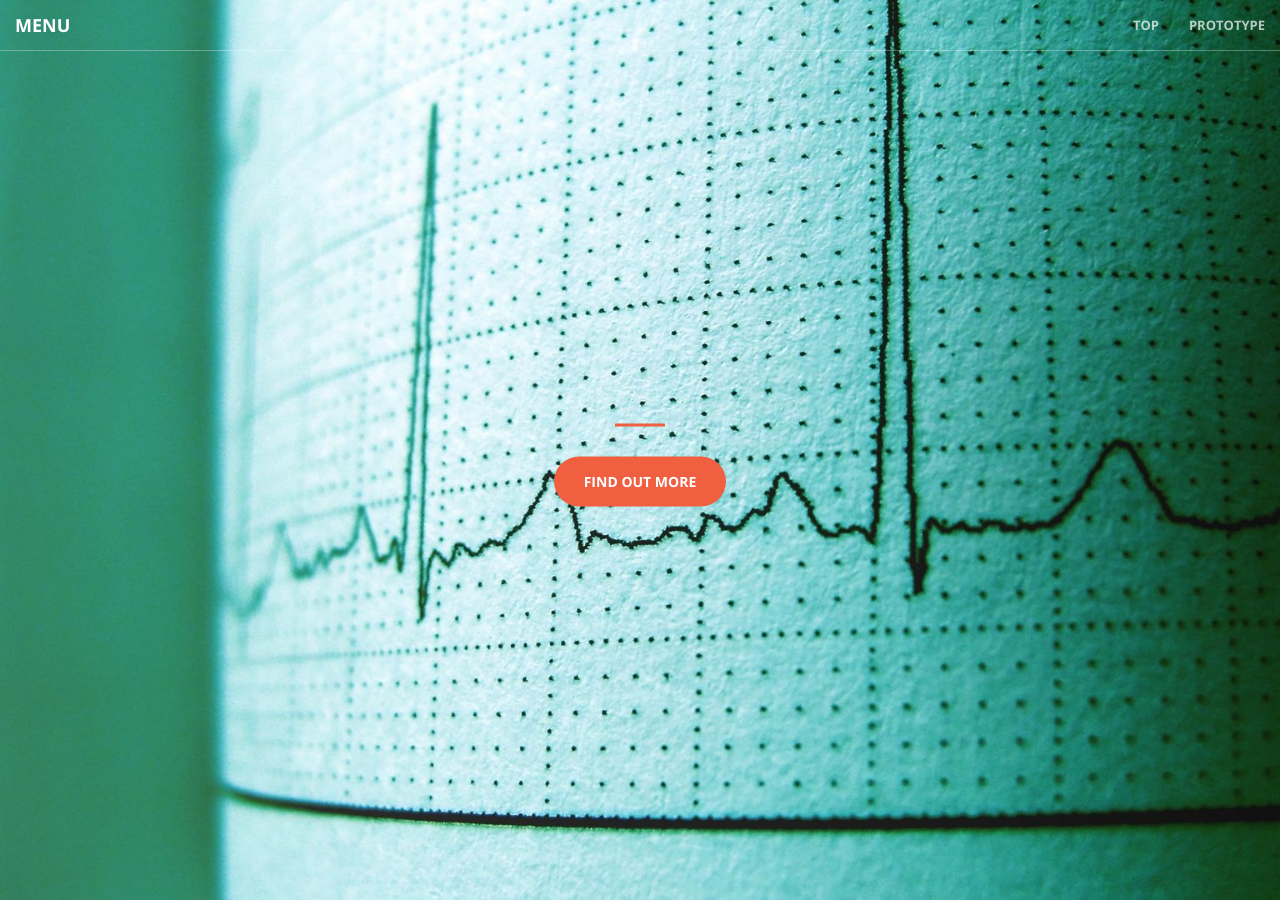
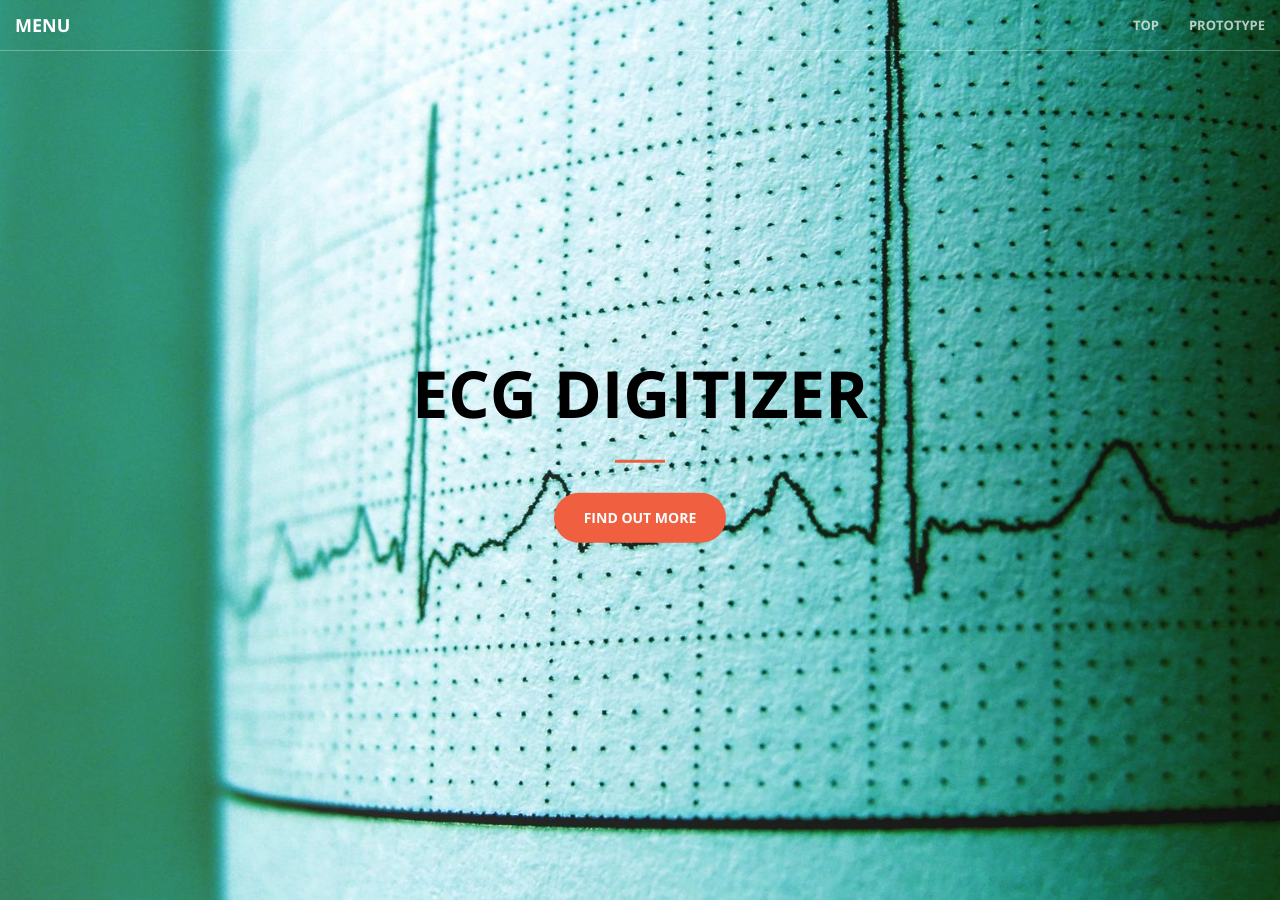
Before and after one commit to ECG-digitizer/ecg-digitizer.github.io, a Jekyll site: the page built from index.html, in a window 1280 px wide and 900 px high. Built offline with Jekyll 4.4.1, drawn with Linux system fonts in a browser that asks for light colours; nearby versions of some CDN libraries.

Commit message:
Update header.html

```diff
--- a/_includes/header.html
+++ b/_includes/header.html
@@ -1,7 +1,7 @@
 <header>
     <div class="header-content" id="header">
         <div class="header-content-inner">
-
+            <h1>ECG Digitizer</h1>
             <hr>
             <a href="#about" class="btn btn-primary btn-xl page-scroll">Find Out More</a>
         </div>
```
